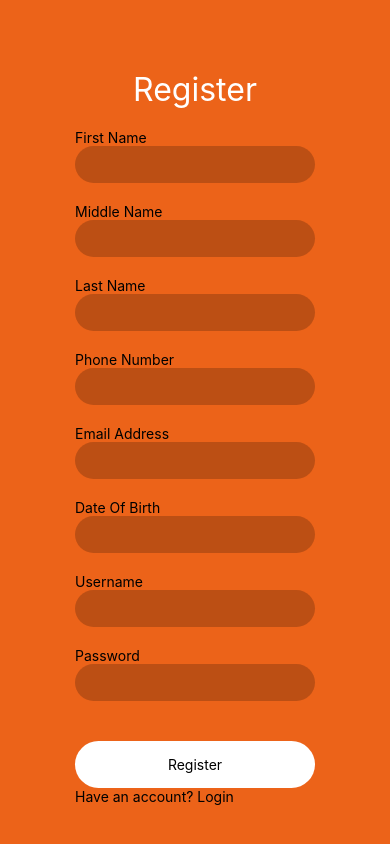
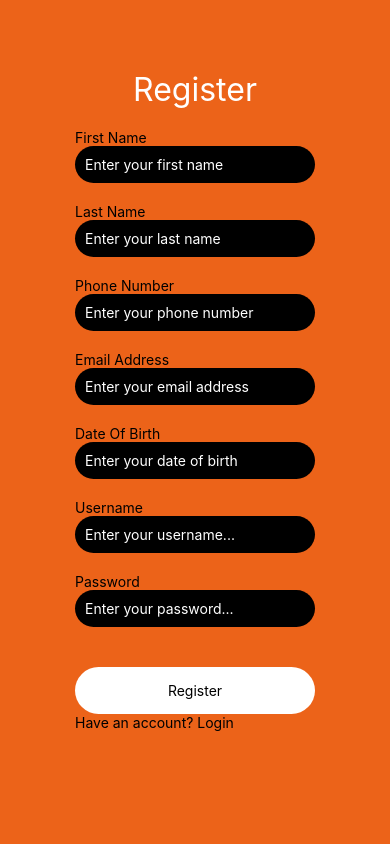
Before and after one commit to Aucta-Studio/Scrabbit-expo, a React Native app: screen /register in a window 390 px wide. Built offline with nearby package versions, Linux system fonts and the light colour scheme.

Commit message:
firebase added, login setup , register awaiting

```diff
--- a/Screens/Login.js
+++ b/Screens/Login.js
@@ -1,4 +1,4 @@
-import React, {useState} from 'react';
+import React, { useState } from "react";
 import {
   SafeAreaView,
   Text,
@@ -8,25 +8,39 @@ import {
   StyleSheet,
   Image,
   ScrollView,
-} from 'react-native';
-import login from '../assets/images/login.png';
-import {useNavigation} from '@react-navigation/native';
+  Alert,
+} from "react-native";
+import login from "../assets/images/login.png";
+import { useNavigation } from "@react-navigation/native";
+import { myFireBase } from "../fireBaseConfig";
+import { getAuth, signInWithEmailAndPassword } from "firebase/auth";
 
 export default () => {
-  const [username, setUsername] = useState('');
-  const [password, setPassword] = useState('');
+  const [email, setEmail] = useState("");
+  const [password, setPassword] = useState("");
   const navigation = useNavigation();
+  const auth = getAuth(myFireBase);
 
   function handleLogin() {
-    navigation.navigate('app');
+    signInWithEmailAndPassword(auth, email, password)
+      .then((userCredential) => {
+        console.log("Logged in");
+        const user = userCredential.user.uid;
+        console.log(user);
+        navigation.navigate("app");
+      })
+      .catch((error) => {
+        Alert.alert(error);
+        console.log(error);
+      });
   }
 
   function navigateToRegister() {
-    navigation.navigate('register');
+    navigation.navigate("register");
   }
 
   return (
-    <SafeAreaView style={{flex:1, backgroundColor: '#EC6319'}}>
+    <SafeAreaView style={{ flex: 1, backgroundColor: "#EC6319" }}>
       {/* The photo */}
       <View>
         <Image source={login} style={styles.images} resizeMode="contain" />
@@ -39,27 +53,28 @@ export default () => {
           {/* the username part */}
           <Text>Username</Text>
           <TextInput
-            value={username}
+            value={email}
             style={styles.input}
-            onChangeText={text => setUsername(text)}
-            placeholder="Enter your username..."></TextInput>
+            onChangeText={(text) => setEmail(text)}
+            placeholder="Enter your email..."
+            placeholderTextColor="#FFF"
+          ></TextInput>
           {/* the password part */}
           <Text>Password</Text>
           <TextInput
             value={password}
             style={styles.input}
-            onChangeText={text => setPassword(text)}
-            placeholder="Enter your password..."></TextInput>
+            onChangeText={(text) => setPassword(text)}
+            placeholder="Enter your password..."
+            placeholderTextColor="#FFF"
+          ></TextInput>
           {/* The login button */}
           <TouchableOpacity style={styles.button} onPress={handleLogin}>
             <Text>Login</Text>
           </TouchableOpacity>
           {/* in case of a new user with no account */}
-          <TouchableOpacity
-            onPress={navigateToRegister}>
-            <Text>
-              Dont have an account? Create an account
-            </Text>
+          <TouchableOpacity onPress={navigateToRegister}>
+            <Text>Dont have an account? Create an account</Text>
           </TouchableOpacity>
         </View>
       </ScrollView>
@@ -70,44 +85,43 @@ export default () => {
 const styles = StyleSheet.create({
   title: {
     fontSize: 32,
-    textAlign: 'center',
+    textAlign: "center",
     marginBottom: 20,
-    color: '#FFF',
+    color: "#FFF",
   },
   formContainer: {
     marginTop: 20,
     marginHorizontal: 25,
     paddingHorizontal: 50,
-    backgroundColor: '#EC6319',
+    backgroundColor: "#EC6319",
     borderRadius: 50,
     // opacity: 0.75,
   },
   input: {
-    backgroundColor: '#000',
+    backgroundColor: "#000",
     borderRadius: 50,
     padding: 10,
     marginBottom: 20,
-    opacity: 0.2,
+    color: "#FFF",
   },
   button: {
     // backgroundColor: '#4CAF50',
-    backgroundColor: '#FFF',
+    backgroundColor: "#FFF",
     // color : "#F97316",
     // borderColor: "#000",
     // borderWidth: 2,
     borderRadius: 50,
     padding: 15,
     marginTop: 20,
-    alignItems: 'center',
+    alignItems: "center",
   },
   buttonText: {
-    color: '#fff',
-    fontWeight: 'bold',
+    color: "#fff",
+    fontWeight: "bold",
   },
   images: {
     width: 100,
     height: 250,
-    alignSelf: 'center'
-
+    alignSelf: "center",
   },
 });
--- a/Screens/Register.js
+++ b/Screens/Register.js
@@ -1,4 +1,4 @@
-import React, {useState} from 'react';
+import React, { useState } from "react";
 import {
   SafeAreaView,
   Text,
@@ -6,31 +6,54 @@ import {
   TextInput,
   TouchableOpacity,
   StyleSheet,
-  ScrollView
-} from 'react-native';
-import {useNavigation} from '@react-navigation/native';
+  ScrollView,
+} from "react-native";
+import { useNavigation } from "@react-navigation/native";
+import { myFireBase } from "../fireBaseConfig";
+import { getAuth, createUserWithEmailAndPassword } from "firebase/auth";
+import { getFirestore, collection, setDoc, doc } from "firebase/firestore";
 
 export default () => {
-  const [firstName, setfirstName] = useState('');
-  const [middleName, setmiddleName] = useState('');
-  const [lastName, setlastName] = useState('');
-  const [phoneNumber, setPhoneNumber] = useState('');
-  const [email, setEmail] = useState('');
-  const [DOB, setDOB] = useState('');
-  const [username, setUsername] = useState('');
-  const [password, setPassword] = useState('');
+  const [firstName, setfirstName] = useState("");
+  // const [middleName, setmiddleName] = useState("");
+  const [lastName, setlastName] = useState("");
+  const [phoneNumber, setPhoneNumber] = useState("");
+  const [email, setEmail] = useState("");
+  const [DOB, setDOB] = useState("");
+  const [username, setUsername] = useState("");
+  const [password, setPassword] = useState("");
   const navigation = useNavigation();
+  const auth = getAuth(myFireBase);
+  const db = getFirestore(myFireBase);
 
   function handleRegister() {
-    navigateToLogin();
+    createUserWithEmailAndPassword(auth, email, password)
+      .then((userCredential) => {
+        console.log("Signed up");
+        const user = userCredential.user.uid;
+        console.log(user);
+        // const account = doc(db, `Accounts/${user}`);
+        // const data = {
+        //   UserName: username,
+        //   Bio: "",
+        //   DOB: DOB,
+        //   Email: email,
+        //   FirstName: firstName,
+        //   LastName: lastName,
+        //   Private: true,
+        // };
+        // setDoc(account, data).then().catch();
+        navigateToLogin();
+      })
+      .catch((error) => {});
   }
 
-  function navigateToLogin(){
-    navigation.navigate('login');
+  function navigateToLogin() {
+    navigation.navigate("login");
   }
 
   return (
-    <SafeAreaView style={{flex:1, backgroundColor: '#EC6319'}}>
+    <SafeAreaView style={{ flex: 1, backgroundColor: "#EC6319" }}>
       <ScrollView>
         {/* beginning of the form */}
         <View style={styles.formContainer}>
@@ -43,14 +66,6 @@ export default () => {
             style={styles.input}
             onChangeText={setfirstName}
             placeholder="Enter your first name"
-          />
-          {/* middle name */}
-          <Text>Middle Name</Text>
-          <TextInput
-            value={middleName}
-            style={styles.input}
-            onChangeText={setmiddleName}
-            placeholder="Enter your middle name"
           />
           {/* lastname */}
           <Text>Last Name</Text>
@@ -77,7 +92,7 @@ export default () => {
             placeholder="Enter your email address "
           />
           {/* DOB */}
-          <Text >Date Of Birth</Text>
+          <Text>Date Of Birth</Text>
           <TextInput
             value={DOB}
             style={styles.input}
@@ -85,26 +100,28 @@ export default () => {
             placeholder="Enter your date of birth"
           />
           {/* username */}
-          <Text >Username</Text>
+          <Text>Username</Text>
           <TextInput
             value={username}
             style={styles.input}
-            onChangeText={text => setUsername(text)}
-            placeholder="Enter your username..."></TextInput>
+            onChangeText={(text) => setUsername(text)}
+            placeholder="Enter your username..."
+          ></TextInput>
           {/* password */}
           <Text>Password</Text>
           <TextInput
             value={password}
             style={styles.input}
-            onChangeText={text => setPassword(text)}
-            placeholder="Enter your password..."></TextInput>
+            onChangeText={(text) => setPassword(text)}
+            placeholder="Enter your password..."
+          ></TextInput>
           {/* register button */}
           <TouchableOpacity style={styles.button} onPress={handleRegister}>
             <Text>Register</Text>
           </TouchableOpacity>
           {/* in case of a new user with no account */}
           <TouchableOpacity onPress={navigateToLogin}>
-            <Text >Have an account? Login</Text>
+            <Text>Have an account? Login</Text>
           </TouchableOpacity>
         </View>
       </ScrollView>
@@ -115,9 +132,9 @@ export default () => {
 const styles = StyleSheet.create({
   title: {
     fontSize: 32,
-    textAlign: 'center',
+    textAlign: "center",
     marginBottom: 20,
-    color: '#FFF',
+    color: "#FFF",
   },
   formContainer: {
     marginTop: 20,
@@ -128,25 +145,25 @@ const styles = StyleSheet.create({
     // opacity: 0.75,
   },
   input: {
-    backgroundColor: '#000',
+    backgroundColor: "#000",
     borderRadius: 50,
     padding: 10,
     marginBottom: 20,
-    opacity: 0.2,
+    color: "#FFF",
   },
   button: {
     // backgroundColor: '#4CAF50',
-    backgroundColor: '#FFF',
+    backgroundColor: "#FFF",
     // color : "#F97316",
     // borderColor: "#000",
     // borderWidth: 2,
     borderRadius: 50,
     padding: 15,
     marginTop: 20,
-    alignItems: 'center',
+    alignItems: "center",
   },
   buttonText: {
-    color: '#fff',
-    fontWeight: 'bold',
+    color: "#fff",
+    fontWeight: "bold",
   },
 });
--- /dev/null
+++ b/fireBaseConfig.js
@@ -0,0 +1,13 @@
+import { initializeApp } from 'firebase/app';
+
+const firebaseConfig = {
+  apiKey: "AIzaSyAfNf-vYuWKwdSNwWteBYIvH1p8hBbveMs",
+  authDomain: "scrabbit-app-test-1.firebaseapp.com",
+  projectId: "scrabbit-app-test-1",
+  storageBucket: "scrabbit-app-test-1.appspot.com",
+  messagingSenderId: "123116420409",
+  appId: "1:123116420409:web:f928651cd5a4975831bce8",
+  measurementId: "G-2CXPM7M3R4"
+};
+
+export const myFireBase = initializeApp(firebaseConfig);
--- a/package.json
+++ b/package.json
@@ -12,13 +12,16 @@
     "@react-navigation/bottom-tabs": "^6.5.3",
     "@react-navigation/native": "^6.1.2",
     "@react-navigation/native-stack": "^6.9.8",
+    "@reduxjs/toolkit": "^1.9.1",
     "expo": "^47.0.13",
     "expo-status-bar": "~1.4.2",
+    "firebase": "^9.15.0",
     "react": "18.1.0",
     "react-native": "0.70.5",
     "react-native-gesture-handler": "~2.8.0",
     "react-native-safe-area-context": "4.4.1",
-    "react-native-screens": "~3.18.0"
+    "react-native-screens": "~3.18.0",
+    "react-redux": "^8.0.5"
   },
   "devDependencies": {
     "@babel/core": "^7.12.9"
--- /dev/null
+++ b/store.js
@@ -0,0 +1,5 @@
+import { configureStore } from '@reduxjs/toolkit'
+
+export const store = configureStore({
+  reducer: {},
+})
```
Also changed, not shown: App.js (+6 -2 lines), metro.config.js (added, +7 -0 lines), 1 other file (tests, documents, lock files or other folders).
